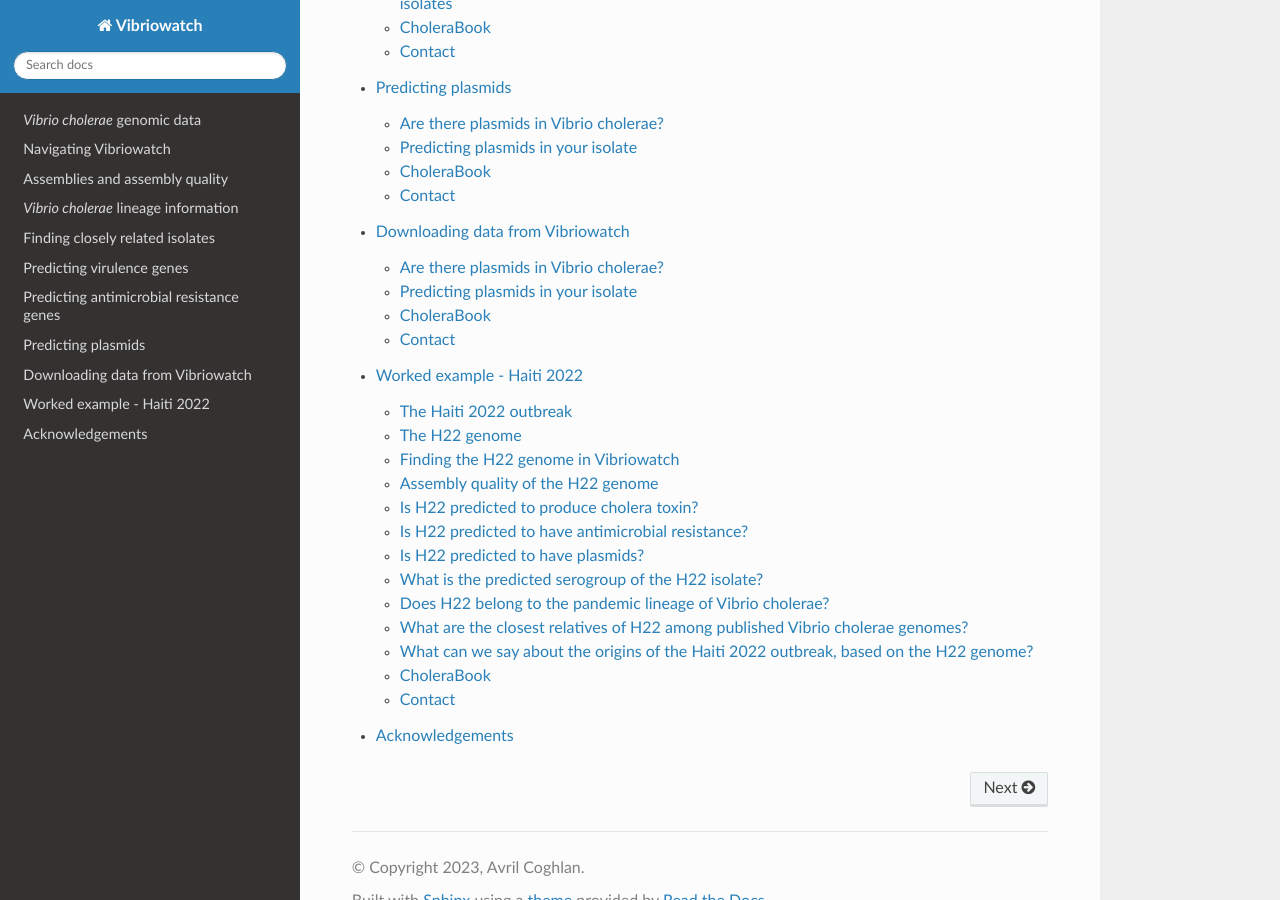
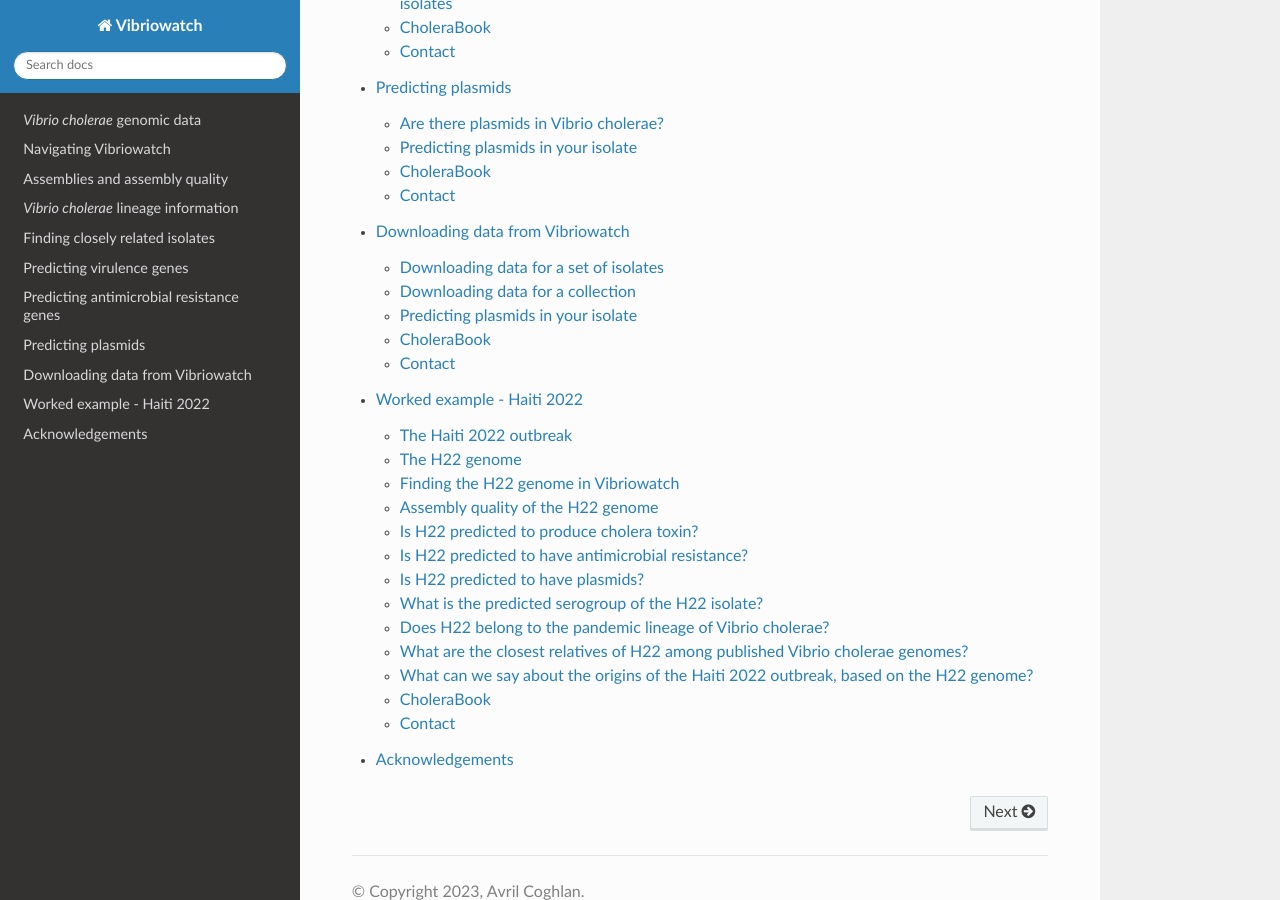
Before and after one commit to avrilcoghlan/vibriowatch, a Sphinx documentation site: the page built from docs/source/index.rst, in a window 1280 px wide and 900 px high, scrolled down 2988 px. Built offline with Sphinx 7.4.7 and the Read the Docs theme 3.1.0, drawn with Linux system fonts in a browser that asks for light colours; some of the changed lines change nothing that is shown.

Commit message:
Update downloads.rst

```diff
--- a/docs/source/downloads.rst
+++ b/docs/source/downloads.rst
@@ -3,11 +3,47 @@ Downloading data from Vibriowatch
 
 This section will cover:
 
-* `Are there plasmids in Vibrio cholerae?`_
-* `Predicting plasmids in your isolate`_.
+* `Downloading data for a set of isolates`_.
+* `Downloading data for a collection`_.
+* `Bulk downloads of all Vibriowatch data`_.
+* `Plotting Vibriowatch trees and data in Microreact`_.
 
-Are there plasmids in Vibrio cholerae?
+Downloading data for a set of isolates
 --------------------------------------
+
+You can download data for a set of isolates by first creating a list of the isolates you are interested in.
+
+For example, this links to a `list of all publicly available *V. cholerae* isolates in Vibriowatch`_.
+If you click on the list you will see a list like this (showing the top of the list):
+
+.. _list of all publicly available *V. cholerae* isolates in Vibriowatch: https://pathogen.watch/genomes/all?access=public&genusId=662
+
+.. image:: Picture141.png
+  :width: 600
+
+If you are interested in downloading the data for the top 5 isolates, you can click the boxes
+beside their names:
+
+.. image:: Picture142.png
+  :width: 600
+
+Then if you click on the purple button saying "5 Selected Genomes" at the top right of the webpage, you can click on
+"Download data", and this will allow you to download data for those 5 genomes, such as:
+
+* fasta files of the genomes
+* metadata for the genomes (e.g. place and date of collection
+* AMR predictions - this says whether each isolate is predicted to be resistant (or not) to a set of antimicrobials
+* AMR genes/mutations - this says whether each isolate has any of a set of known *V. cholerae* AMR genes and mutations
+* Inctyper - this says whether each isolate is predicted to have plasmids
+* MLST
+* stats - genome assembly statistics (e.g. N50)
+* lineage - this is based on PopPUNK
+* virulence - this says whether each isolate has any of a set of known *V. cholerae* virulence genes
+
+Downloading data for a collection
+---------------------------------
+
+
 
 Plasmids can be an interesting and important feature of *Vibrio cholerae* genomes, particularly because
 antibiotic resistance genes are carried by IncC/A-type plasmids in some isolates from the current
```
